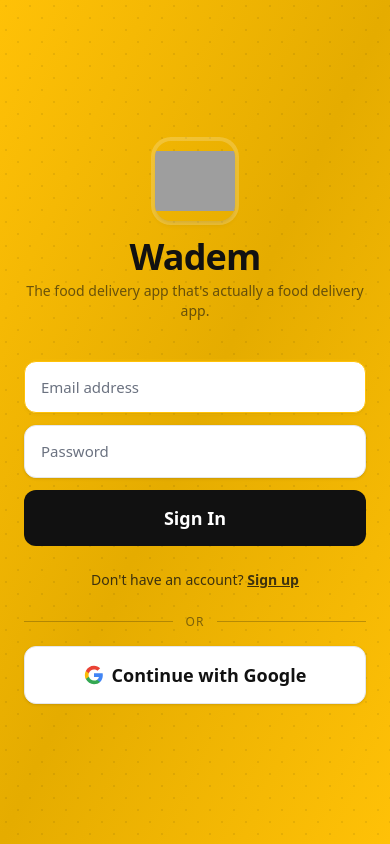
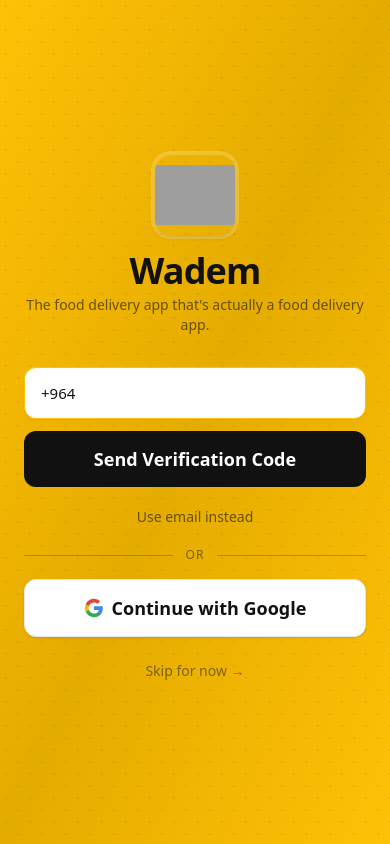
Before and after one commit to fwceo/wadem, a Next.js app: page /login in a window 390 px wide. Built offline with nearby package versions, Linux system fonts and the light colour scheme; grey boxes are pictures that could not be loaded.

Commit message:
feat: phone auth primary, skip button, locked restaurants for unauthenticated, stale session cleanup

```diff
--- a/src/app/(auth)/login/page.tsx
+++ b/src/app/(auth)/login/page.tsx
@@ -1,23 +1,34 @@
 'use client';
 
-import { useState } from 'react';
+import { useState, useRef } from 'react';
 import { useRouter } from 'next/navigation';
 import Image from 'next/image';
 import Button from '@/components/ui/Button';
 import Input from '@/components/ui/Input';
 import { useUserStore } from '@/stores/user';
 
+type AuthMode = 'phone' | 'email';
+type PhoneStep = 'input' | 'otp';
+
 export default function LoginPage() {
   const router = useRouter();
-  const { setUser, setLoading, isLoading } = useUserStore();
+  const { setUser, setPhone, setConfirmationResult, setLoading, isLoading } = useUserStore();
+  const [authMode, setAuthMode] = useState<AuthMode>('phone');
+  const [error, setError] = useState('');
+
+  // Phone auth state
+  const [phoneInput, setPhoneInput] = useState('+964');
+  const [phoneStep, setPhoneStep] = useState<PhoneStep>('input');
+  const [otpInput, setOtpInput] = useState('');
+  const recaptchaRef = useRef<HTMLDivElement>(null);
+
+  // Email auth state
   const [isSignUp, setIsSignUp] = useState(false);
   const [nameInput, setNameInput] = useState('');
   const [emailInput, setEmailInput] = useState('');
   const [passwordInput, setPasswordInput] = useState('');
-  const [error, setError] = useState('');
 
-  const handleUserResult = async (firebaseUser: { uid: string; displayName: string | null; email: string | null; getIdToken: () => Promise<string> }) => {
-    // Set session cookie via server
+  const handleUserResult = async (firebaseUser: { uid: string; displayName: string | null; email: string | null; phoneNumber?: string | null; getIdToken: () => Promise<string> }) => {
     try {
       const token = await firebaseUser.getIdToken();
       await fetch('/api/auth/session', {
@@ -25,15 +36,13 @@ export default function LoginPage() {
         headers: { 'Content-Type': 'application/json' },
         body: JSON.stringify({ token }),
       });
-    } catch {
-      // Session cookie failed — continue anyway, middleware will redirect on next visit
-    }
+    } catch { /* continue */ }
 
     setUser({
       uid: firebaseUser.uid,
       name: firebaseUser.displayName || nameInput || '',
-      phone: '',
-      email: firebaseUser.email || emailInput,
+      phone: firebaseUser.phoneNumber || phoneInput || '',
+      email: firebaseUser.email || emailInput || '',
       address: { formatted: '', lat: 0, lng: 0 },
       signupDate: new Date().toISOString(),
       totalOrders: 0,
@@ -45,30 +54,70 @@ export default function LoginPage() {
       hasSeenFreeDeliveryModal: false,
     });
 
-    // Redirect to original page or onboarding/home
     const params = new URLSearchParams(window.location.search);
     const redirect = params.get('redirect');
-    if (!firebaseUser.displayName && !nameInput) {
-      router.push('/onboarding');
+    router.push(redirect || '/onboarding');
+  };
+
+  // --- Phone Auth ---
+  const handleSendOTP = async () => {
+    if (phoneInput.length < 8) {
+      setError('Please enter a valid phone number');
+      return;
+    }
+    setError('');
+    setLoading(true);
+    try {
+      const fb = await import('@/lib/firebase');
+      const verifier = fb.setupRecaptcha('recaptcha-container');
+      const confirmation = await fb.sendPhoneOTP(phoneInput, verifier);
+      setPhone(phoneInput);
+      setConfirmationResult(confirmation);
+      setPhoneStep('otp');
+    } catch (err: unknown) {
+      const msg = err instanceof Error ? err.message : 'Failed to send OTP';
+      if (msg.includes('too-many-requests')) {
+        setError('Too many attempts. Please try again later.');
+      } else if (msg.includes('invalid-phone-number')) {
+        setError('Invalid phone number format');
       } else {
-      router.push(redirect || '/');
+        setError(msg);
+      }
+    } finally {
+      setLoading(false);
     }
   };
 
+  const handleVerifyOTP = async () => {
+    if (otpInput.length < 6) {
+      setError('Please enter the 6-digit code');
+      return;
+    }
+    setError('');
+    setLoading(true);
+    try {
+      const confirmation = useUserStore.getState().confirmationResult as { confirm: (code: string) => Promise<{ user: { uid: string; displayName: string | null; email: string | null; phoneNumber: string | null; getIdToken: () => Promise<string> } }> } | null;
+      if (!confirmation) throw new Error('No confirmation result');
+      const result = await confirmation.confirm(otpInput);
+      handleUserResult(result.user);
+    } catch (err: unknown) {
+      const msg = err instanceof Error ? err.message : 'Invalid code';
+      if (msg.includes('invalid-verification-code')) {
+        setError('Incorrect code. Please try again.');
+      } else {
+        setError(msg);
+      }
+    } finally {
+      setLoading(false);
+    }
+  };
+
+  // --- Email Auth ---
   const handleEmailSubmit = async (e: React.FormEvent) => {
     e.preventDefault();
-    if (!emailInput || !passwordInput) {
-      setError('Please enter email and password');
-      return;
-    }
-    if (isSignUp && !nameInput) {
-      setError('Please enter your name');
-      return;
-    }
-    if (passwordInput.length < 6) {
-      setError('Password must be at least 6 characters');
-      return;
-    }
+    if (!emailInput || !passwordInput) { setError('Please enter email and password'); return; }
+    if (isSignUp && !nameInput) { setError('Please enter your name'); return; }
+    if (passwordInput.length < 6) { setError('Password must be at least 6 characters'); return; }
     setError('');
     setLoading(true);
     try {
@@ -79,20 +128,15 @@ export default function LoginPage() {
       handleUserResult(result.user);
     } catch (err: unknown) {
       const msg = err instanceof Error ? err.message : 'Authentication failed';
-      if (msg.includes('email-already-in-use')) {
-        setError('Account already exists. Try signing in.');
-      } else if (msg.includes('user-not-found') || msg.includes('invalid-credential')) {
-        setError('Invalid email or password');
-      } else if (msg.includes('wrong-password')) {
-        setError('Incorrect password');
-      } else {
-        setError(msg);
-      }
+      if (msg.includes('email-already-in-use')) setError('Account already exists. Try signing in.');
+      else if (msg.includes('user-not-found') || msg.includes('invalid-credential')) setError('Invalid email or password');
+      else setError(msg);
     } finally {
       setLoading(false);
     }
   };
 
+  // --- Google Auth ---
   const handleGoogleSignIn = async () => {
     setLoading(true);
     setError('');
@@ -101,20 +145,26 @@ export default function LoginPage() {
       const result = await fb.signInWithGoogle();
       handleUserResult(result.user);
     } catch (err: unknown) {
-      const message = err instanceof Error ? err.message : 'Google sign-in failed';
-      setError(message);
+      setError(err instanceof Error ? err.message : 'Google sign-in failed');
     } finally {
       setLoading(false);
     }
   };
 
+  // --- Skip ---
+  const handleSkip = () => {
+    router.push('/');
+  };
+
   return (
     <div className="relative min-h-screen flex flex-col items-center justify-center px-6 overflow-hidden">
-      {/* Background — warm gradient */}
       <div className="absolute inset-0 bg-gradient-to-br from-primary via-primary-dark to-primary z-0" />
       <div className="absolute inset-0 z-0 opacity-[0.07]" style={{ backgroundImage: 'radial-gradient(circle at 25% 25%, #111 1px, transparent 1px), radial-gradient(circle at 75% 75%, #111 1px, transparent 1px)', backgroundSize: '24px 24px' }} />
 
-      <div className="relative z-10 mb-10 text-center login-entrance">
+      {/* Recaptcha container (invisible) */}
+      <div id="recaptcha-container" ref={recaptchaRef} />
+
+      <div className="relative z-10 mb-8 text-center login-entrance">
         <div className="w-20 h-20 rounded-2xl overflow-hidden mx-auto mb-4 shadow-md ring-4 ring-white/20">
           <Image src="/wadem-logo.png" alt="Wadem" width={80} height={80} className="w-full h-full object-contain" />
         </div>
@@ -122,51 +172,77 @@ export default function LoginPage() {
         <p className="text-secondary/60 text-sm">The food delivery app that&apos;s actually a food delivery app.</p>
       </div>
 
-      <div
-        className="relative z-10 w-full max-w-sm space-y-4 login-entrance"
-        style={{ animationDelay: '0.1s' }}
+      <div className="relative z-10 w-full max-w-sm space-y-4 login-entrance" style={{ animationDelay: '0.1s' }}>
+
+        {/* Phone Auth (Primary) */}
+        {authMode === 'phone' && (
+          <div className="space-y-3">
+            {phoneStep === 'input' ? (
+              <>
+                <Input
+                  type="tel"
+                  placeholder="+964 7XX XXX XXXX"
+                  value={phoneInput}
+                  onChange={(e) => setPhoneInput(e.target.value)}
+                  className="bg-white shadow-sm text-base py-3.5"
+                  autoFocus
+                  error={error}
+                />
+                <Button fullWidth size="lg" onClick={handleSendOTP} loading={isLoading}>
+                  Send Verification Code
+                </Button>
+              </>
+            ) : (
+              <>
+                <p className="text-center text-sm text-secondary/70 mb-1">
+                  Code sent to <span className="font-semibold text-secondary">{phoneInput}</span>
+                </p>
+                <Input
+                  type="text"
+                  placeholder="Enter 6-digit code"
+                  value={otpInput}
+                  onChange={(e) => setOtpInput(e.target.value.replace(/\D/g, '').slice(0, 6))}
+                  className="bg-white shadow-sm text-base py-3.5 text-center tracking-[0.3em]"
+                  autoFocus
+                  error={error}
+                />
+                <Button fullWidth size="lg" onClick={handleVerifyOTP} loading={isLoading}>
+                  Verify & Sign In
+                </Button>
+                <button
+                  onClick={() => { setPhoneStep('input'); setOtpInput(''); setError(''); }}
+                  className="w-full text-center text-sm text-secondary/70 hover:text-secondary py-1 transition-colors"
                 >
+                  ← Change number
+                </button>
+              </>
+            )}
+          </div>
+        )}
+
+        {/* Email Auth (Secondary) */}
+        {authMode === 'email' && (
           <form onSubmit={handleEmailSubmit} className="space-y-3">
             {isSignUp && (
-            <Input
-              type="text"
-              placeholder="Your name"
-              value={nameInput}
-              onChange={(e) => setNameInput(e.target.value)}
-              className="bg-white shadow-sm text-base py-3.5"
-            />
+              <Input type="text" placeholder="Your name" value={nameInput} onChange={(e) => setNameInput(e.target.value)} className="bg-white shadow-sm text-base py-3.5" />
             )}
-          <Input
-            type="email"
-            placeholder="Email address"
-            value={emailInput}
-            onChange={(e) => setEmailInput(e.target.value)}
-            className="bg-white shadow-sm text-base py-3.5"
-            autoFocus
-          />
-          <Input
-            type="password"
-            placeholder="Password"
-            value={passwordInput}
-            onChange={(e) => setPasswordInput(e.target.value)}
-            error={error}
-            className="bg-white shadow-sm text-base py-3.5"
-          />
-          <Button
-            type="submit"
-            fullWidth
-            size="lg"
-            loading={isLoading}
-          >
+            <Input type="email" placeholder="Email address" value={emailInput} onChange={(e) => setEmailInput(e.target.value)} className="bg-white shadow-sm text-base py-3.5" autoFocus />
+            <Input type="password" placeholder="Password" value={passwordInput} onChange={(e) => setPasswordInput(e.target.value)} error={error} className="bg-white shadow-sm text-base py-3.5" />
+            <Button type="submit" fullWidth size="lg" loading={isLoading}>
               {isSignUp ? 'Create Account' : 'Sign In'}
             </Button>
+            <button onClick={() => { setIsSignUp(!isSignUp); setError(''); }} className="w-full text-center text-sm text-secondary/80 hover:text-secondary py-1 transition-colors">
+              {isSignUp ? <>Already have an account? <span className="font-semibold underline">Sign in</span></> : <>Don&apos;t have an account? <span className="font-semibold underline">Sign up</span></>}
+            </button>
           </form>
+        )}
 
+        {/* Toggle auth mode */}
         <button
-          onClick={() => { setIsSignUp(!isSignUp); setError(''); }}
-          className="w-full text-center text-sm text-secondary/80 hover:text-secondary py-2 transition-colors"
+          onClick={() => { setAuthMode(authMode === 'phone' ? 'email' : 'phone'); setError(''); }}
+          className="w-full text-center text-sm text-secondary/60 hover:text-secondary py-1 transition-colors"
         >
-          {isSignUp ? <>Already have an account? <span className="font-semibold underline">Sign in</span></> : <>Don&apos;t have an account? <span className="font-semibold underline">Sign up</span></>}
+          {authMode === 'phone' ? 'Use email instead' : 'Use phone number instead'}
         </button>
 
         <div className="flex items-center gap-3">
@@ -175,34 +251,24 @@ export default function LoginPage() {
           <div className="flex-1 h-px bg-secondary/25" />
         </div>
 
-        <Button
-          variant="secondary"
-          fullWidth
-          size="lg"
-          onClick={handleGoogleSignIn}
-          loading={isLoading}
-          className="bg-white shadow-sm hover:shadow-md text-secondary font-semibold"
-        >
+        {/* Google Sign In */}
+        <Button variant="secondary" fullWidth size="lg" onClick={handleGoogleSignIn} loading={isLoading} className="bg-white shadow-sm hover:shadow-md text-secondary font-semibold">
           <svg className="w-5 h-5 mr-2" viewBox="0 0 24 24">
-            <path
-              d="M22.56 12.25c0-.78-.07-1.53-.2-2.25H12v4.26h5.92a5.06 5.06 0 01-2.2 3.32v2.77h3.57c2.08-1.92 3.28-4.74 3.28-8.1z"
-              fill="#4285F4"
-            />
-            <path
-              d="M12 23c2.97 0 5.46-.98 7.28-2.66l-3.57-2.77c-.98.66-2.23 1.06-3.71 1.06-2.86 0-5.29-1.93-6.16-4.53H2.18v2.84C3.99 20.53 7.7 23 12 23z"
-              fill="#34A853"
-            />
-            <path
-              d="M5.84 14.09c-.22-.66-.35-1.36-.35-2.09s.13-1.43.35-2.09V7.07H2.18C1.43 8.55 1 10.22 1 12s.43 3.45 1.18 4.93l2.85-2.22.81-.62z"
-              fill="#FBBC05"
-            />
-            <path
-              d="M12 5.38c1.62 0 3.06.56 4.21 1.64l3.15-3.15C17.45 2.09 14.97 1 12 1 7.7 1 3.99 3.47 2.18 7.07l3.66 2.84c.87-2.6 3.3-4.53 6.16-4.53z"
-              fill="#EA4335"
-            />
+            <path d="M22.56 12.25c0-.78-.07-1.53-.2-2.25H12v4.26h5.92a5.06 5.06 0 01-2.2 3.32v2.77h3.57c2.08-1.92 3.28-4.74 3.28-8.1z" fill="#4285F4" />
+            <path d="M12 23c2.97 0 5.46-.98 7.28-2.66l-3.57-2.77c-.98.66-2.23 1.06-3.71 1.06-2.86 0-5.29-1.93-6.16-4.53H2.18v2.84C3.99 20.53 7.7 23 12 23z" fill="#34A853" />
+            <path d="M5.84 14.09c-.22-.66-.35-1.36-.35-2.09s.13-1.43.35-2.09V7.07H2.18C1.43 8.55 1 10.22 1 12s.43 3.45 1.18 4.93l2.85-2.22.81-.62z" fill="#FBBC05" />
+            <path d="M12 5.38c1.62 0 3.06.56 4.21 1.64l3.15-3.15C17.45 2.09 14.97 1 12 1 7.7 1 3.99 3.47 2.18 7.07l3.66 2.84c.87-2.6 3.3-4.53 6.16-4.53z" fill="#EA4335" />
           </svg>
           Continue with Google
         </Button>
+
+        {/* Skip button */}
+        <button
+          onClick={handleSkip}
+          className="w-full text-center text-sm text-secondary/50 hover:text-secondary py-2 transition-colors"
+        >
+          Skip for now →
+        </button>
       </div>
     </div>
   );
```
Also changed, not shown: middleware.ts (+16 -7 lines), src/app/(main)/layout.tsx (+15 -0 lines), src/app/(main)/page.tsx (+22 -3 lines), src/lib/firebase.ts (+26 -1 lines). Lines whose indentation alone changed are shown as unchanged.
